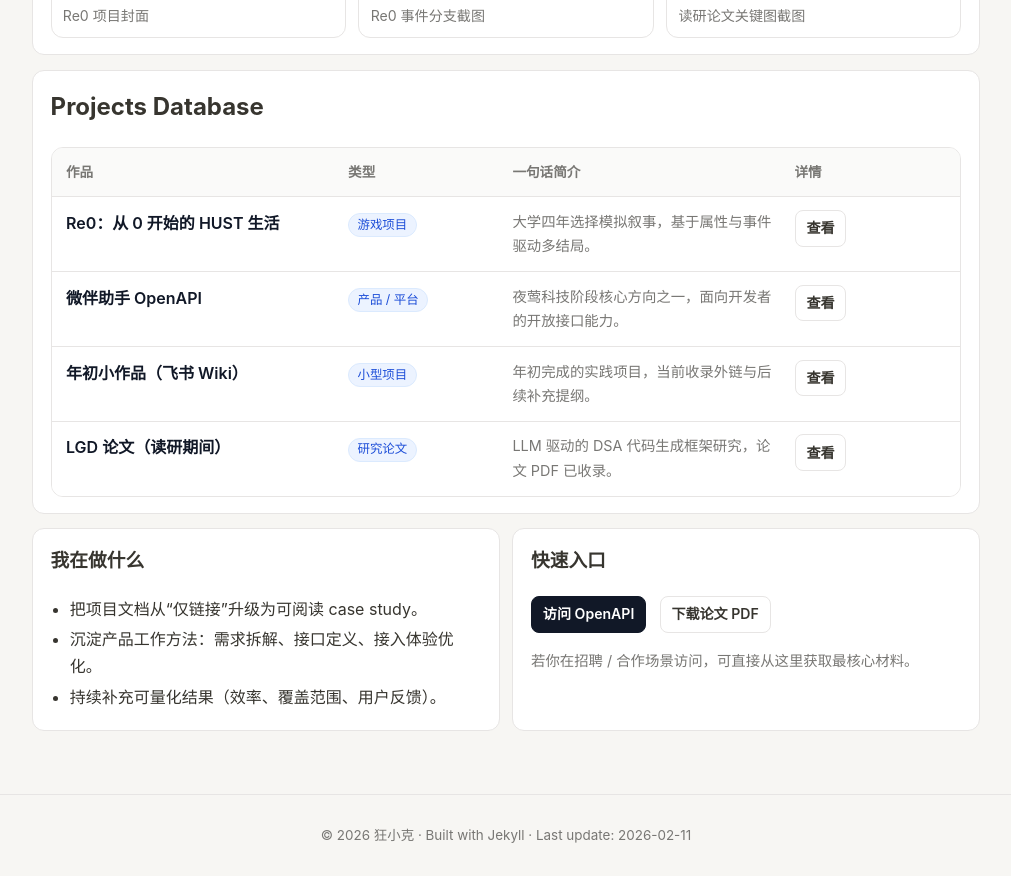
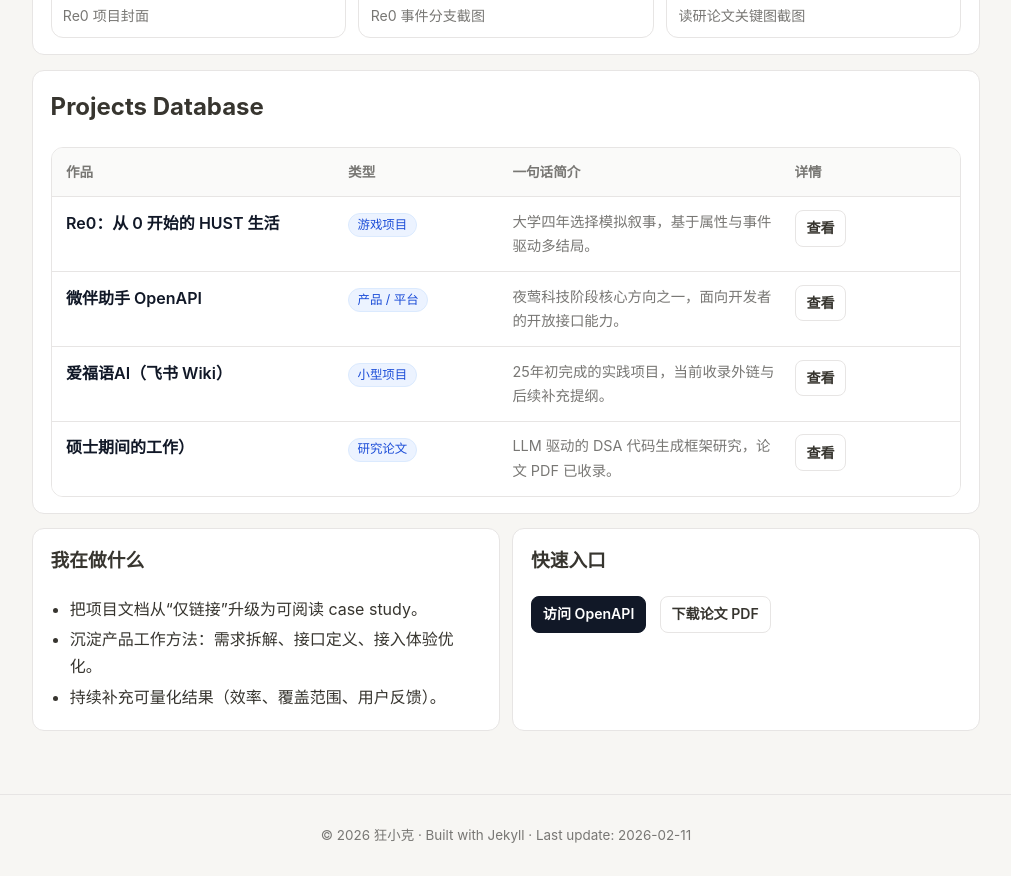
Before and after one commit to KurosawaGeeker/KurosawaKe.github.io, a Jekyll site: the page built from index.md, in a window 1280 px wide and 1389 px high, cut to the strip 513-1389 px from the top of the window. Shown: the whole strip, without its empty margins (134-1145 px from the left). Built offline with Jekyll 4.4.1, drawn with Linux system fonts in a browser that asks for light colours.

Commit message:
Update project links and descriptions in index.md

```diff
--- a/index.md
+++ b/index.md
@@ -52,14 +52,14 @@ cover_subtitle: 参考 Notion 信息架构重做的 portfolio，收录产品、
     </div>
 
     <div class="db-row">
-      <div><a class="project-link" href="{{ '/projects/early-2025-mini-project' | relative_url }}">年初小作品（飞书 Wiki）</a></div>
+      <div><a class="project-link" href="{{ '/projects/early-2025-mini-project' | relative_url }}">爱福语AI（飞书 Wiki）</a></div>
       <div><span class="tag">小型项目</span></div>
-      <div class="meta">年初完成的实践项目，当前收录外链与后续补充提纲。</div>
+      <div class="meta">25年初完成的实践项目，当前收录外链与后续补充提纲。</div>
       <div><a class="btn" href="{{ '/projects/early-2025-mini-project' | relative_url }}">查看</a></div>
     </div>
 
     <div class="db-row">
-      <div><a class="project-link" href="{{ '/projects/research-paper' | relative_url }}">LGD 论文（读研期间）</a></div>
+      <div><a class="project-link" href="{{ '/projects/research-paper' | relative_url }}">硕士期间的工作）</a></div>
       <div><span class="tag">研究论文</span></div>
       <div class="meta">LLM 驱动的 DSA 代码生成框架研究，论文 PDF 已收录。</div>
       <div><a class="btn" href="{{ '/projects/research-paper' | relative_url }}">查看</a></div>
@@ -83,6 +83,5 @@ cover_subtitle: 参考 Notion 信息架构重做的 portfolio，收录产品、
       <a class="btn btn-primary" href="https://openapi.weibanzhushou.com/" target="_blank" rel="noopener noreferrer">访问 OpenAPI</a>
       <a class="btn" href="{{ '/assets/papers/826_file_paper.pdf' | relative_url }}" target="_blank" rel="noopener noreferrer">下载论文 PDF</a>
     </p>
-    <p class="meta">若你在招聘 / 合作场景访问，可直接从这里获取最核心材料。</p>
   </article>
 </section>
```
